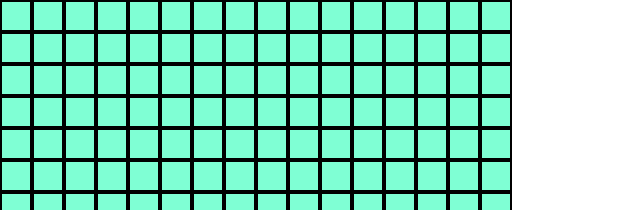
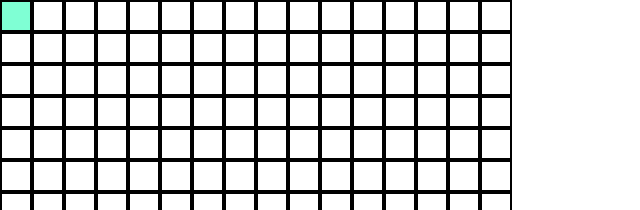
Before and after one commit to ViniciusLucca/etch-a-sketch, a plain HTML site: page index.html in a window 1280 px wide. Shown: the top 210 px of the page, without its empty margins (0-640 px from the left). Drawn offline with Linux system fonts and the light colour scheme.

Commit message:
docs: explain grid-item flex-basis value
This also removes unnecessary 'placeholder' values for the background-color property.

```diff
--- a/style.css
+++ b/style.css
@@ -16,8 +16,14 @@
 }
 
 .grid-item{
-    background-color: aquamarine;
     border: 2px solid black;
     padding: 5px;
+
+    /*  Flex-basis is set to this value
+        because it wraps exactly 16
+        divs per line
+
+        100/16 = 6.25
+    */
     flex-basis: 6.25%;
 }
```
